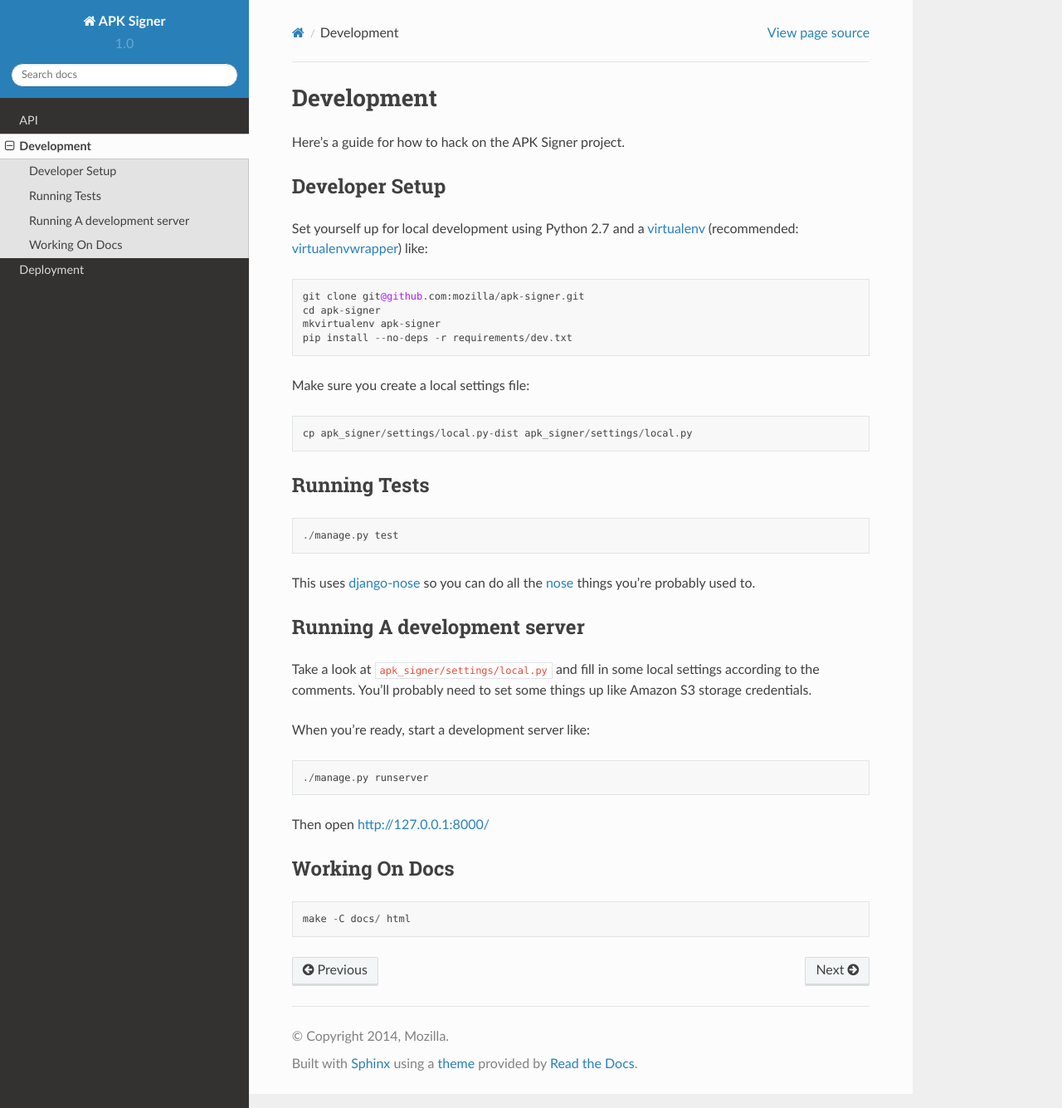
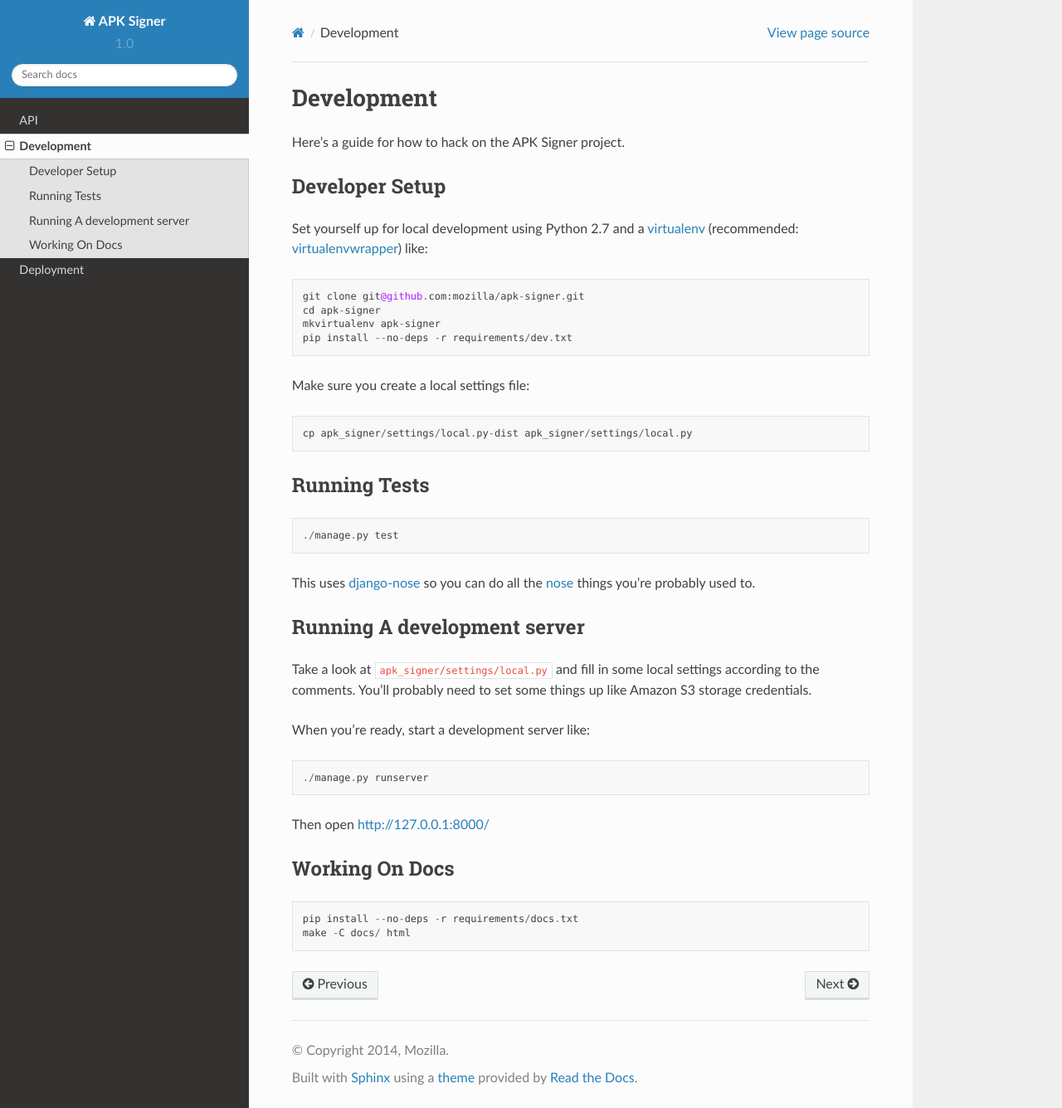
Before and after one commit to mozilla/apk-signer, a Sphinx documentation site: the page built from docs/development.rst, in a window 1280 px wide and 1335 px high. Shown: the whole window at 83% size. Built offline with Sphinx 7.4.7 and the Read the Docs theme 2.0.0, drawn with Linux system fonts in a browser that asks for light colours.

Commit message:
Fix RTD: no compiled modules

```diff
--- a/docs/development.rst
+++ b/docs/development.rst
@@ -49,6 +49,7 @@ Working On Docs
 
 ::
 
+    pip install --no-deps -r requirements/docs.txt
     make -C docs/ html
 
 .. _django-nose: https://github.com/django-nose/django-nose
```
Also changed, not shown: 2 other files.
